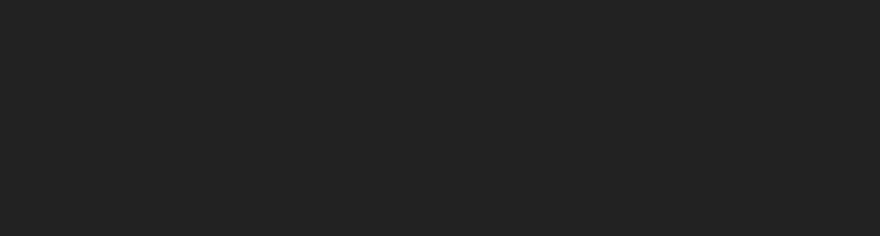
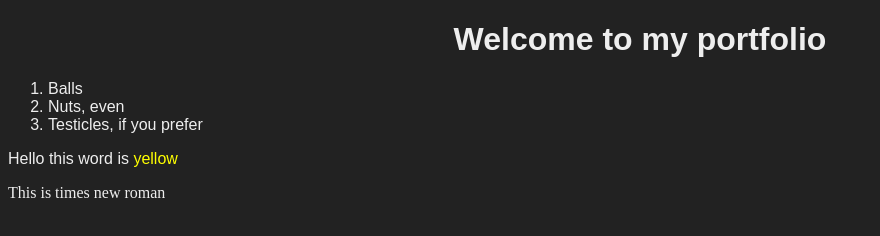
Before and after one commit to p1ggytv/website1, a plain HTML site: page index.html in a window 1280 px wide. Shown: the whole page, without its empty margins (0-880 px from the left). Drawn offline with Linux system fonts and the light colour scheme.

Commit message:
added balls and header

```diff
--- a/index.html
+++ b/index.html
@@ -1,5 +1,30 @@
 <!DOCTYPE html>
 <html>
     <link rel="stylesheet" href="style.css">
+    <head>
+
+        <title>website title</title>
+
+    </head>
+    <body>
+        <h1>
+            <center>Welcome to my portfolio</center>
+        </h1>
+        <ol>
+            <li>
+                Balls
+            </li>
+            <li>
+                Nuts, even
+            </li>
+            <li>
+                Testicles, if you prefer
+            </li>
+        </ol>
+        <p>Hello this word is <span class="yellow">yellow</span></p>
+        <p id="times">This is times new roman</p>
+
+
+    </body>
 
 </html>
--- a/style.css
+++ b/style.css
@@ -4,3 +4,11 @@ html {
     color: #eee;
     font-family: sans-serif;
 }
+
+.yellow {
+    color: yellow;
+}
+
+#times {
+    font-family: 'Times New Roman', Times, serif;
+}
```
Also changed, not shown: 1 other file.
